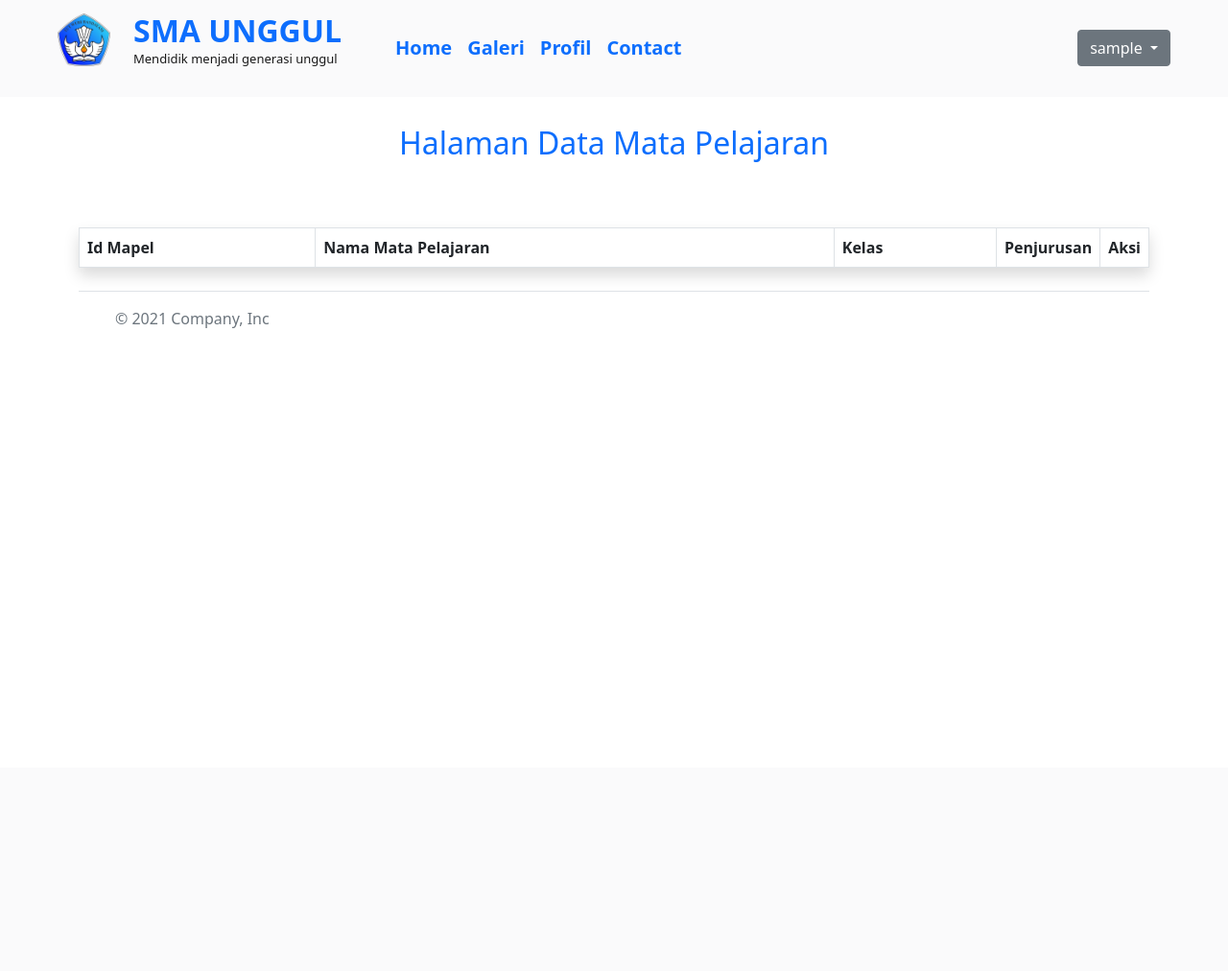
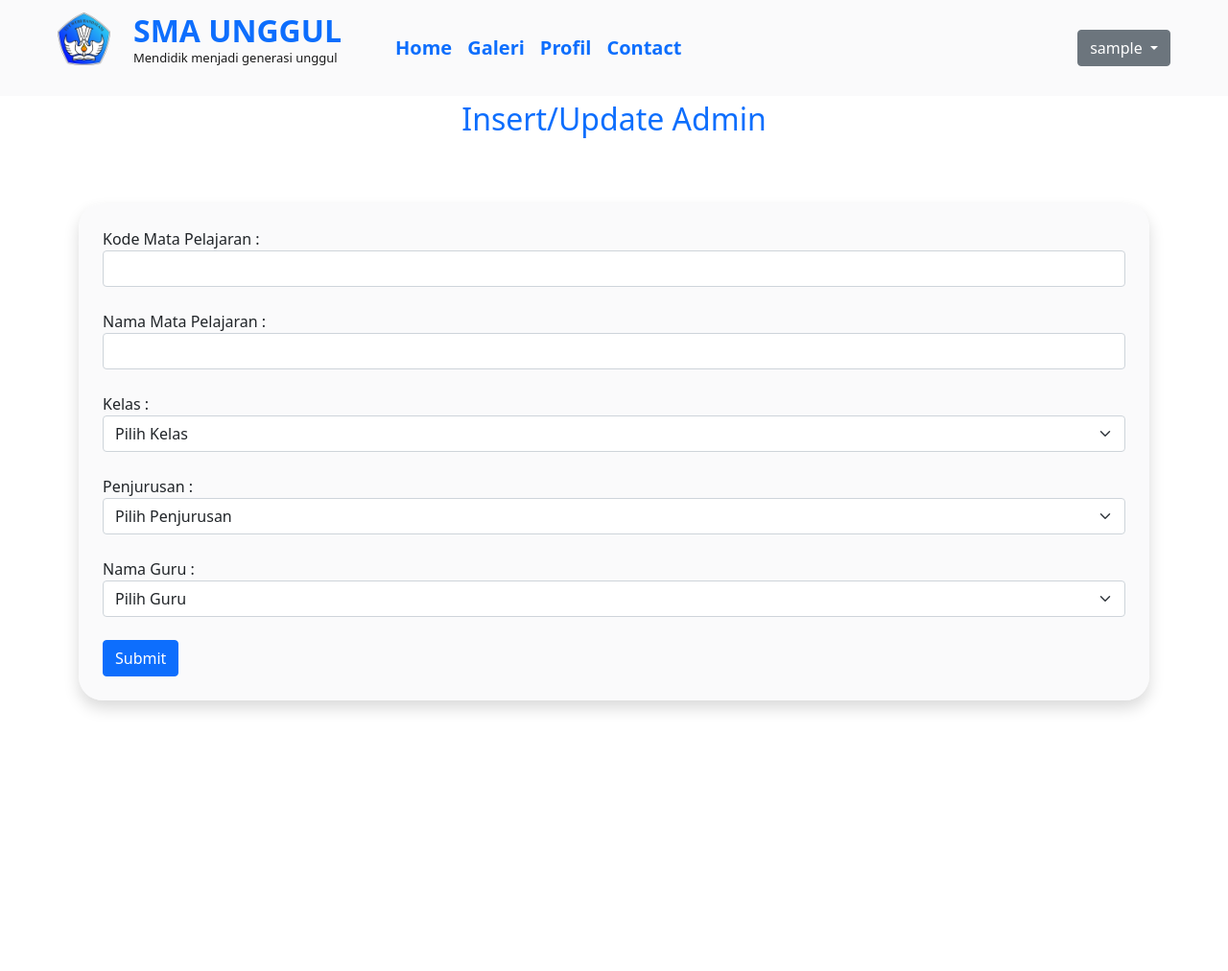
Before and after one commit to syarif-nj/fpPWL, a PHP site: page /Admin/mapel.php?menu=admin&act=editor in a window 1280 px wide. Shown: the whole page at 96% size. Before the commit the page ends 342 px from the top, so only its background shows below. Run offline with PHP 8.4, Linux system fonts and the light colour scheme; the visitor is signed in with stand-in values (Sample User, id 1); data that the repository does not hold is empty.

Commit message:
no message

```diff
--- a/Admin/admin.php
+++ b/Admin/admin.php
@@ -1,11 +1,6 @@
 <link rel="stylesheet" href="../css/bootstrap.css">
 <link rel="stylesheet" href="../js/bootstrap.js">
 <?php
-/*if (empty($_SESSION['username']) AND empty($_SESSION['password'])) {
-    echo "<link href='style.css' rel='stylesheet' type='text/css'>
- <center>Untuk mengakses modul, Anda harus login <br>";
-    echo "<a href=../../index.php><b>LOGIN</b></a></center>";
-} else {*/
   include ("../navbar1.php");
   include ("../koneksi_db.php");
     $link = "proses_admin.php";
@@ -81,5 +76,4 @@
     </div>
     <?php
 }
-//}
 ?>
--- a/Admin/guru.php
+++ b/Admin/guru.php
@@ -3,11 +3,6 @@
 <link rel="stylesheet" href="../css/bootstrap.css">
 <link rel="stylesheet" href="../js/bootstrap.js">
 <?php
-/*if (empty($_SESSION['username']) AND empty($_SESSION['password'])) {
-    echo "<link href='style.css' rel='stylesheet' type='text/css'>
- <center>Untuk mengakses modul, Anda harus login <br>";
-    echo "<a href=../../index.php><b>LOGIN</b></a></center>";
-} else {*/
   include ("../navbar1.php");
   include ("../koneksi_db.php");
     $link = "proses_guru.php";
@@ -141,5 +136,4 @@
     <?php
     include ("../footer.php");
 }
-//}
 ?>
--- a/Admin/mail.php
+++ b/Admin/mail.php
@@ -44,7 +44,7 @@
                   <td class='text-left'> $data[Email] </td>
                   <td> $data[No_HP] </td>
                   <td> $data[Isi] </td>
-                  <td width='100'> <a onclick='return confirm(\'Apakah anda yakin akan menghapus?\')'
+                  <td width='120'> <a onclick='return confirm(\'Apakah anda yakin akan menghapus?\')'
                   href='proses_hapus_mail.php?hapus=$data[4]'> Hapus</a> </td>
                 </tr>";
         }
--- a/Admin/mapel.php
+++ b/Admin/mapel.php
@@ -1,35 +1,94 @@
 <?php include "../koneksi_db.php"; ?>
 
-<!DOCTYPE html>
-<html lang="en">
-<head>
-  <meta charset="UTF-8">
-  <meta http-equiv="X-UA-Compatible" content="IE=edge">
-  <meta name="viewport" content="width=device-width, initial-scale=1.0">
-  <title>SMA UNGGUL | Contact Us</title>
-
 <link rel="stylesheet" href="../css/bootstrap.css">
-</head>
-<body>
-  <?php include ('../navbar1.php');
+<link rel="stylesheet" href="../js/bootstrap.js">
+<?php
+  include ("../navbar1.php");
+  include ("../koneksi_db.php");
+    $link = "proses_mapel.php";
+    switch (isset($_GET['act'])) {
+        case 'editor':
+          if (isset($_GET['id'])) {
+                $query = mysqli_query($conn,"select * from mapel where id_mapel='$_GET[id]'");
+                $result = mysqli_fetch_array($query);
+                $id_mapel=$result[0]; $nama_mapel=$result[1]; $kelas=$result[2]; $penjurusan=$result[3];$nip=$result[4];
+                $guru=$_GET['guru']; $nipguru=$_GET['nip'];
+                $aksi = "update";
+                $readonly="readonly";
+            } else {
+                $id_mapel=""; $nama_mapel=""; $kelas="Pilih Kelas"; $penjurusan="Pilih Penjurusan";
+                $guru="Pilih Guru"; $nipguru="Unknow";
+                $aksi = "insert";
+                $readonly="";
+            }
             ?>
+            <p class="fs-2 text-primary d-flex justify-content-center">Insert/Update Admin</p><br><br>
+            <div class="container" style="min-height: 100vh">
+                <form class="shadow bg-light bg-opacity-75" action="<?php echo $link; ?>?menu=admin&act=<?php echo $aksi; ?>" method=post id="frmmodul"
+                style="border-radius: 25px; padding: 25px;">
+                    <div class="form-group">
+                        <label for="nama">Kode Mata Pelajaran :</label>
+                        <input type="text" class="form-control" <?php echo $readonly;?> id="id_mapel" name="id_mapel" value="<?php echo $id_mapel; ?>">
+                    </div><br>
+                    <div class="form-group">
+                        <label for="alamat">Nama Mata Pelajaran :</label>
+                        <input type="text" class="form-control" id="nama_mapel" name="nama_mapel" value="<?php echo $nama_mapel; ?>">
+                    </div><br>
+                    <div class="form-group">
+                        <label for="nama">Kelas :</label>
+                        <!-- <input type="text" class="form-control" id="kelas" name="kelas" value="<?php echo $kelas; ?>"> -->
+                        <select class="form-select" name="kelas" id="kelas">
+                          <option selected value="<?php echo $kelas; ?>"><?php echo $kelas; ?></option>
+                          <option value="10">10</option>
+                          <option value="12">11</option>
+                          <option value="13">12</option>
+                        </select>
+                    </div><br>
+                    <div class="form-group">
+                        <label for="nama">Penjurusan :</label>
+                        <select class="form-select" name="penjurusan" id="penjurusan">
+                          <option selected value="<?php echo $penjurusan; ?>"><?php echo $penjurusan; ?></option>
+                          <option value="IPA">IPA</option>
+                          <option value="IPS">IPS</option>
+                        </select>
+                    </div><br>
+                    <div class="form-group">
+                        <label for="nama">Nama Guru :</label>
+                        <!-- <input type="text" class="form-control" id="gender" name="gender" value="<?php echo $gender; ?>"> -->
+                        <select class="form-select" name="nip" id="nip">
+                          <option selected value="<?php echo $nipguru; ?>"><?php echo $guru; ?></option>
+                          <?php
+                            $tampil="SELECT * FROM guru";
+                            $hasil=mysqli_query($conn,$tampil);
+                              while ($data=mysqli_fetch_array($hasil))
+                              {
+                                echo "<option value='$data[0]'> $data[1] </option> ";
+                              }?>
+                        </select>
+                    </div><br>
+                    <input type="submit" class="btn btn-primary"></input>
+                </form>
+            </div>
+            <?php
+            break;
+            default:
+            ?>
+    </table>
     <div id="mapel">
-    <div class="container roma-batasan">
-      <?php
-      $sql="SELECT * FROM murid WHERE username = '$_SESSION[username]'";
-      $query=mysqli_query($conn, $sql);
-      $data=mysqli_fetch_array($query);
-      ?>
-
+      <div class="container">
         <br>
-      <p class="fs-2 text-primary d-flex justify-content-center">Halaman Data Mata Pelajaran</p><br><br>
+        <center><br>
+          <p class="fs-2 text-primary d-flex justify-content-center">Halaman Data Mata Pelajaran</p>
+          <button type="button" class="btn btn-primary" onclick="location.href='?menu=admin&act=editor'">Tambah Mata Pelajaran</button> <br><br>
+        </center>
         <table border=1 class="table table-bordered shadow">
           <tr>
-          <td><b>Id Mapel</b></td>
+            <td><b>Kode Mapel</b></td>
             <td><b> Nama Mata Pelajaran </b> </td>
+            <td><b> Nama Guru </b> </td>
             <td><b> Kelas </b></td>
             <td width="100"><b> Penjurusan</b> </td>
-          <td width="50"><b>Aksi</b></td>
+            <td><b>Aksi</b></td>
           </tr>
           <?php
           //include ('../koneksi_db.php');
@@ -37,21 +96,25 @@
           $hasil=mysqli_query($conn,$tampil);
           while ($data=mysqli_fetch_array($hasil))
           {
+              $query3 = mysqli_query($conn,"select * from guru where nip='$data[4]'");
+              $result3 = mysqli_fetch_array($query3);
               echo '<tr>
                     <td>'.$data[0].'</td>
                     <td class="text-left">'.$data[1].'</td>
+                    <td class="text-left">'.$result3[1].'</td>
                     <td class="text-left">'.$data[2].'</td>
                     <td>'.$data[3].'</td>
-                  <td width="100"> <a onclick="return confirm(\'Apakah anda yakin akan menghapus?\')"
-                  href="proses_hapus_mapel.php?id='.$data[0].'">Hapus </a> </td>
+                    <td width="120"><a href="?act=editor&id=' . $data[0] . '&guru='.$result3[1].'&nip='.$result3[0].'">Edit </a>||
+                    <a onclick="return confirm(\'Apakah anda yakin akan menghapus?\')"
+                        href="' . $link . '?&act=delete&id='. $data[0].'">Hapus</a>
+                    </td>
                   </tr>';
           }
-        //$kode=$_GET['hapus'];
-        //echo	"<script>	alert('$kode'); </script>";
           ?>
         </table>
       </div>
-    <?php include ('../footer.php'); ?>
     </div>
-</body>
-</html>
+    <?php
+    include ("../footer.php");
+}
+?>
--- a/Admin/siswa.php
+++ b/Admin/siswa.php
@@ -3,11 +3,6 @@
 <link rel="stylesheet" href="../css/bootstrap.css">
 <link rel="stylesheet" href="../js/bootstrap.js">
 <?php
-/*if (empty($_SESSION['username']) AND empty($_SESSION['password'])) {
-    echo "<link href='style.css' rel='stylesheet' type='text/css'>
- <center>Untuk mengakses modul, Anda harus login <br>";
-    echo "<a href=../../index.php><b>LOGIN</b></a></center>";
-} else {*/
   include ("../navbar1.php");
   include ("../koneksi_db.php");
     $link = "proses_siswa.php";
@@ -147,5 +142,4 @@
     <?php
     include ("../footer.php");
 }
-//}
 ?>
```
Also changed, not shown: Admin/proses_hapus_mapel.php (deleted, +0 -16 lines), Admin/proses_mapel.php (added, +49 -0 lines). Lines whose indentation alone changed are shown as unchanged.
